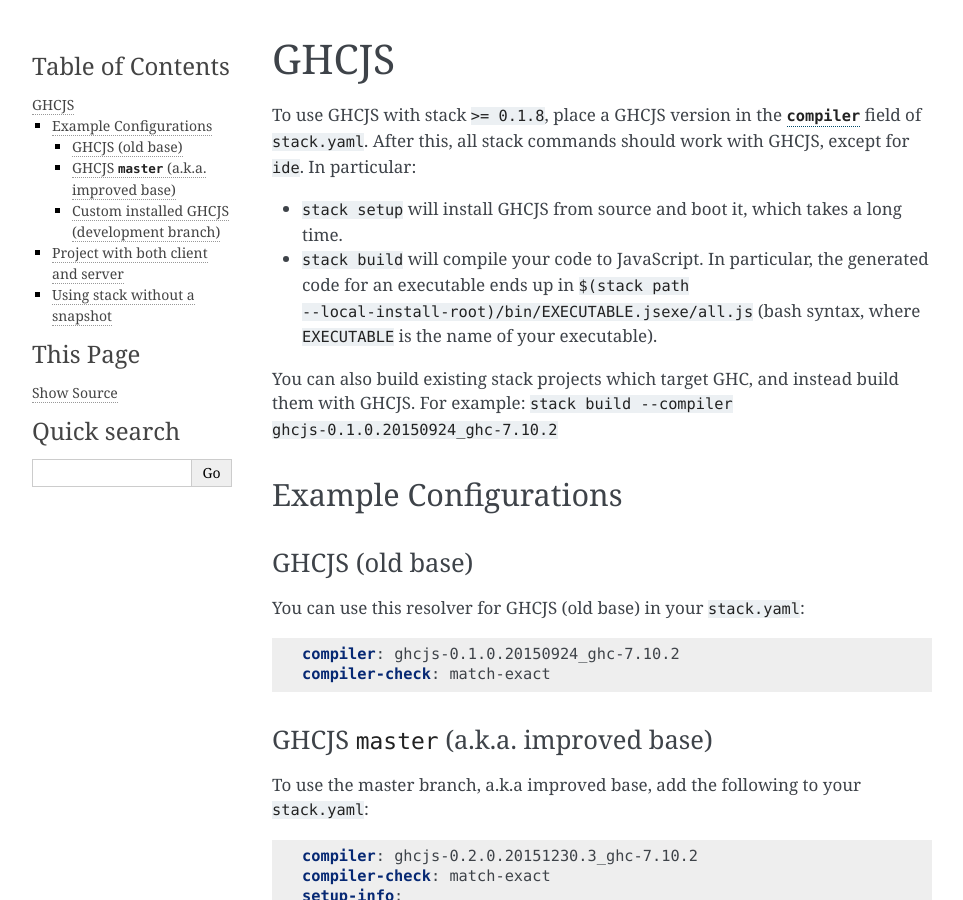
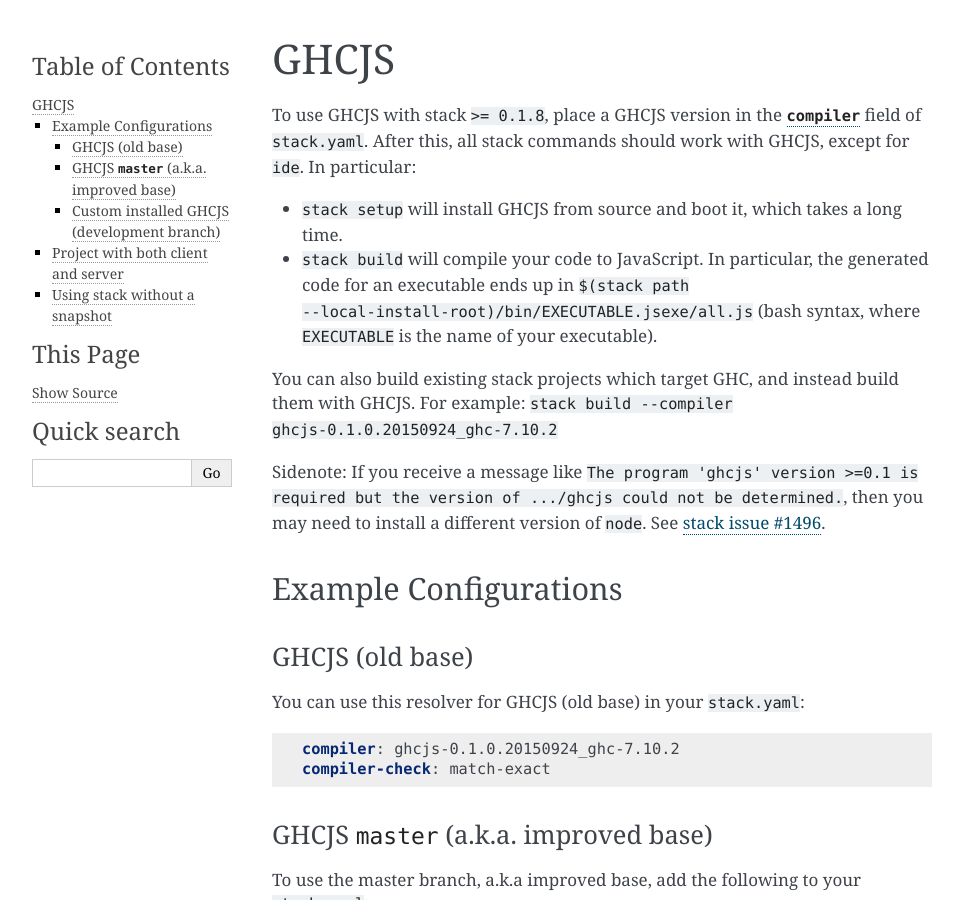
Before and after one commit to commercialhaskell/stack, a Sphinx documentation site: the page built from doc/ghcjs.md, in a window 1280 px wide and 900 px high. Shown: the whole window, without its empty margins (148-1111 px from the left). Built offline with Sphinx 7.4.7, drawn with Linux system fonts in a browser that asks for light colours.

Commit message:
Add note about node version affecting GHCJS #1496

```diff
--- a/doc/ghcjs.md
+++ b/doc/ghcjs.md
@@ -6,6 +6,11 @@
 * `stack build` will compile your code to JavaScript.  In particular, the generated code for an executable ends up in `$(stack path --local-install-root)/bin/EXECUTABLE.jsexe/all.js` (bash syntax, where `EXECUTABLE` is the name of your executable).
 
 You can also build existing stack projects which target GHC, and instead build them with GHCJS.  For example: `stack build --compiler ghcjs-0.1.0.20150924_ghc-7.10.2`
+
+Sidenote: If you receive a message like `The program 'ghcjs' version >=0.1 is
+required but the version of .../ghcjs could not be determined.`, then you may
+need to install a different version of `node`. See
+[stack issue #1496](https://github.com/commercialhaskell/stack/issues/1496).
 
 ## Example Configurations
 
```
